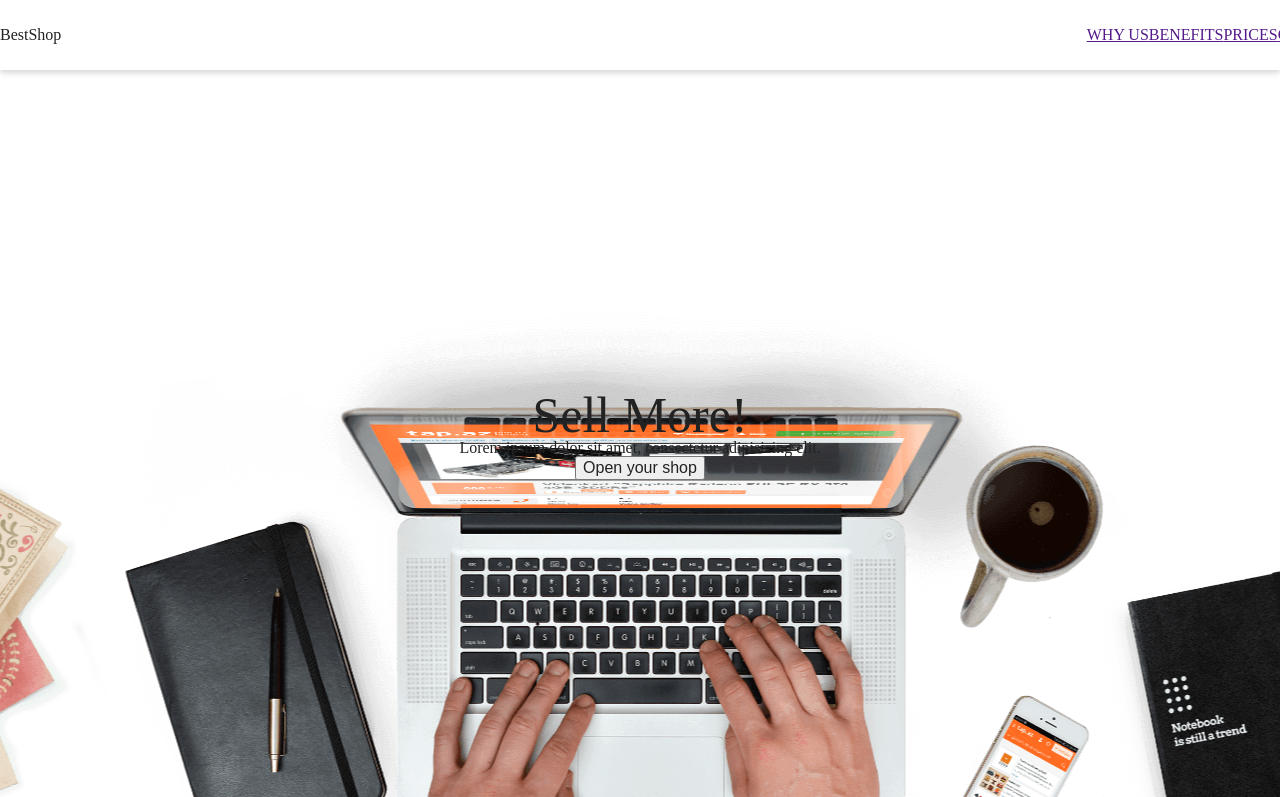
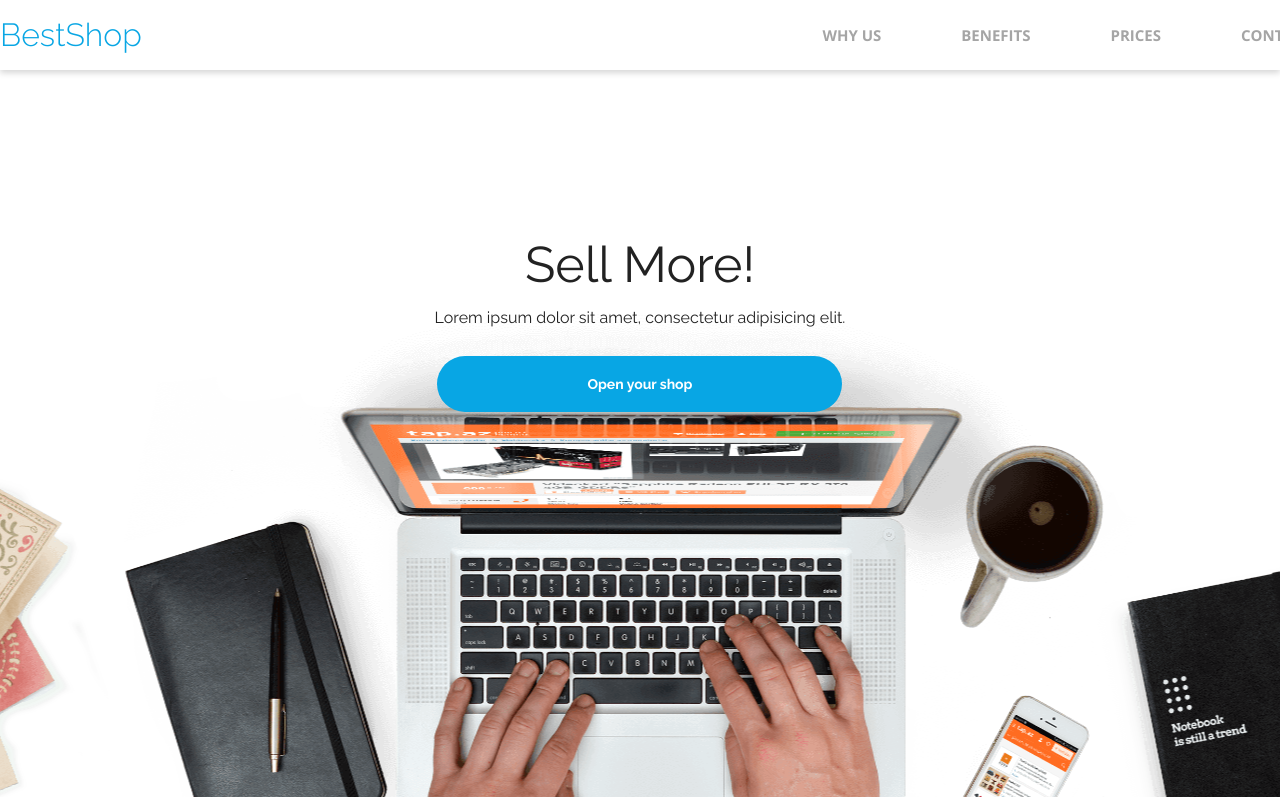
Before and after one commit to tomekdra/warsztat, a plain HTML site: page index.html in a window 1280 px wide. Shown: the top 797 px of the page. Drawn offline with nearby package versions, Linux system fonts and the light colour scheme.

Commit message:
Finished main page

```diff
--- a/css/style.css
+++ b/css/style.css
@@ -1,7 +1,18 @@
+:root {
+    --blue: #08A6E4;
+    --pink: #FB3B64;
+    --neon-green: #55DFB4;
+    --dark-grey: #707070;
+    --mid-grey: #95989A;
+    --light-grey: #A5A5A5;
+}
 * {
     box-sizing: border-box;
 }
 
+html {
+    font-family: 'Raleway', 'Open Sans', sans-serif;
+}
 .nav__wrapper {
     box-shadow: 0px 3px 6px #00000029;
 }
@@ -18,9 +29,35 @@
     height: 70px;
 
 }
-
+.nav__logo {
+    font-family: 'Raleway', sans-serif;
+    text-decoration: none;
+    font-size: 32px;
+    font-weight: 300;
+    color: var(--blue);
+}
 .nav__order {
     display: flex;
+}
+.nav__item {
+    margin: 0px 20px;
+}
+.nav__link {
+    font-family: "Open Sans", "Raleway", sans-serif;
+    font-size: 15px;
+    font-weight: bold;
+    text-decoration: none;
+    padding: 0 20px;
+    color: #A5A5A5;
+    height: 70px;
+    display: flex;
+    justify-content: center;
+    align-items: center;
+}
+
+.nav__link:hover {
+    color: #000;
+    border-bottom: 3px solid var(--blue);
 }
 
 .header__main {
@@ -29,7 +66,7 @@
     background-repeat: no-repeat;
     display: flex;
     justify-content: center;
-    align-items: center;
+    padding-top: 150px;
 }
 
 .header__container {
@@ -38,7 +75,23 @@
 
 .header__title {
     font-size: 50px;
+    padding: 20px;
 }
+
+.header__text {
+    margin-bottom:50px;
+}
+
+.header__button {
+    background-color: #08A6E4;
+    padding: 20px 150px;
+    border-radius: 30px;
+    text-decoration: none;
+    font-size: 14px;
+    font-weight: bold;
+    color: #fff;
+}
+
 
 /* ########### secion 1 ############*/
 
--- a/index.html
+++ b/index.html
@@ -3,13 +3,16 @@
 <head>
     <meta charset="UTF-8">
     <title>Strona warsztatowa</title>
+    <link href="https://fonts.googleapis.com/css?family=Raleway:300,400,600,700&display=swap&subset=latin-ext" rel="stylesheet">
+    <link href="https://fonts.googleapis.com/css?family=Open+Sans:300,400,600,700&display=swap&subset=latin-ext" rel="stylesheet">
+
     <link rel="stylesheet" href="css/reset.css">
     <link rel="stylesheet" href="css/style.css">
 </head>
 <body>
 <div class="nav__wrapper">
     <nav class="nav__main container">
-        <div class="nav__logo">BestShop</div>
+        <a href="" class="nav__logo">BestShop</a>
         <div class="nav__menu">
             <ul class="nav__order">
                 <li class="nav__item"><a href="" class="nav__link">WHY US</a></li>
@@ -20,13 +23,14 @@
         </div>
     </nav>
 </div>
-    <header class="header__main">
+
+<header class="header__main">
         <div class="header__container">
             <h1 class="header__title">Sell More!</h1>
             <p class="header__text">Lorem ipsum dolor sit amet, consectetur adipisicing elit.</p>
-            <button class="header__button">Open your shop</button>
+            <a href="" class="header__button">Open your shop</a>
         </div>
-    </header>
+</header>
 
     <section class="section__primary container">
         <div class="section__primary--title">
```
